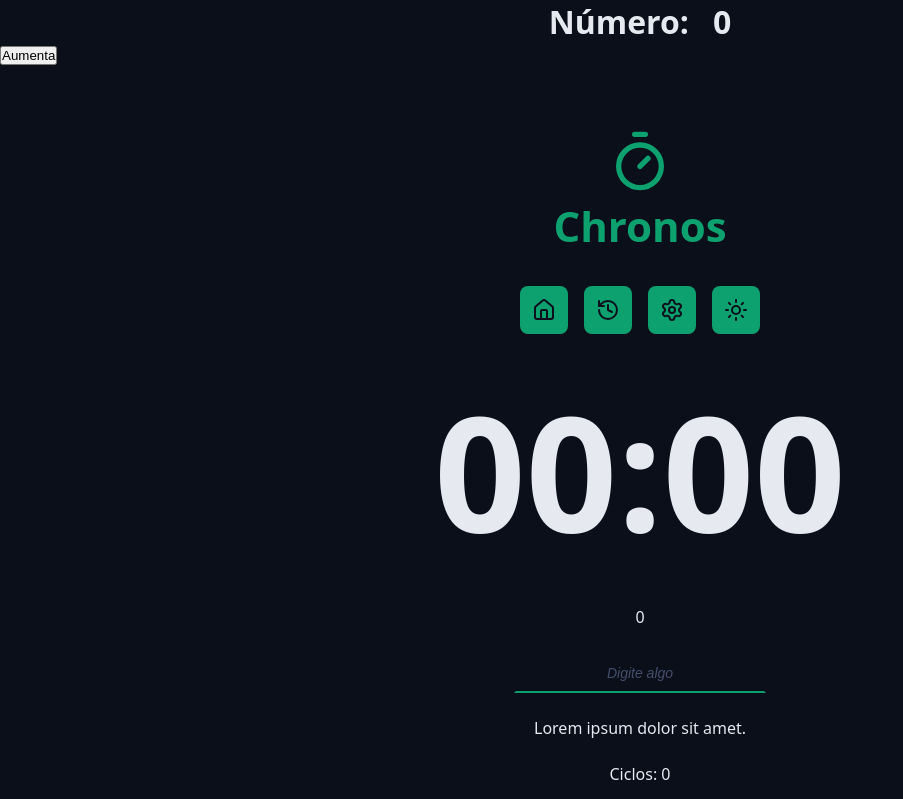
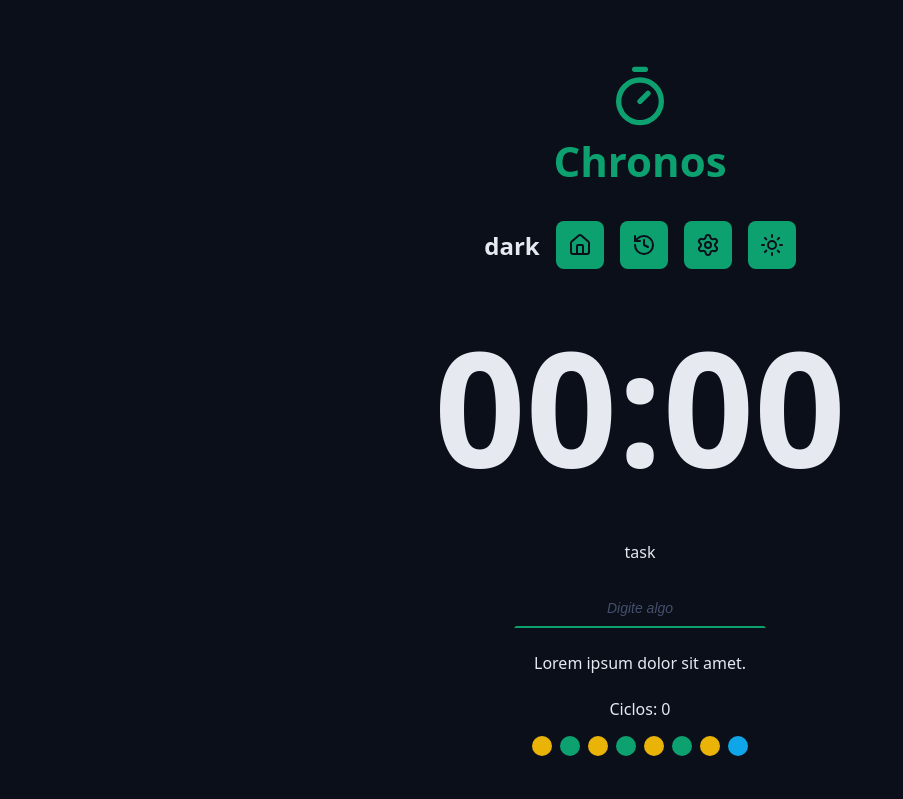
Before and after one commit to juliodev10/chronos-pomodoro, a React (Vite) app: page / in a window 1280 px wide. Shown: the top 799 px of the page, without its empty margins (0-903 px from the left). Built offline with nearby package versions, Linux system fonts and the light colour scheme.

Commit message:
useEffects

```diff
--- a/index.html
+++ b/index.html
@@ -1,5 +1,5 @@
 <!doctype html>
-<html lang="en">
+<html lang="pt-BR" data-theme="dark">
   <head>
     <meta charset="UTF-8" />
     <link rel="icon" type="image/svg+xml" href="/favicon.svg" />
--- a/src/App.tsx
+++ b/src/App.tsx
@@ -10,29 +10,10 @@
 import { DefaultButton } from './components/DefaultButton';
 import { PlayCircleIcon } from 'lucide-react';
 import { Footer } from './components/Footer';
-import { Heading } from './components/Heading';
-import { useState } from 'react';
 
 export function App() {
-  //que todos os componentes que usam "numero" sejam atualizados quando o valor mudar
-  // const [numero, setNumero] = useState(() => {
-  //   console.log('Lazy initialization');
-  //   return 0;
-  // });
-  const [numero, setNumero] = useState(0);
-
-  function handleClick() {
-    // setNumero(prevState => prevState + 1);
-    setNumero(1);
-  }
-
   return (
     <>
-      <Heading>
-        Número: <span id='numero'>{numero}</span>
-      </Heading>
-      <button onClick={handleClick}>Aumenta</button>
-
       <Container>
         <Logo />
       </Container>
@@ -49,7 +30,7 @@
         <form className='form' action=''>
           <div className='formRow'>
             <DefaultInput
-              labelText={numero.toString()}
+              labelText='task'
               id='meuInput'
               type='text'
               placeholder='Digite algo'
--- a/src/components/Menu/index.tsx
+++ b/src/components/Menu/index.tsx
@@ -1,19 +1,74 @@
 import { HistoryIcon, HouseIcon, SettingsIcon, SunIcon } from 'lucide-react';
 import styles from './styles.module.css';
+import { useState, useEffect } from 'react';
+
+type AvailableThemes = 'dark' | 'light';
 
 export function Menu() {
+  const [theme, setTheme] = useState<AvailableThemes>('dark');
+
+  function handleThemeChange(
+    event: React.MouseEvent<HTMLAnchorElement, MouseEvent>,
+  ) {
+    event.preventDefault(); //Não segue o link
+
+    setTheme(prevTheme => {
+      const nextTheme = prevTheme === 'dark' ? 'light' : 'dark';
+      return nextTheme;
+    });
+  }
+
+  // useEffect(() => {
+  //   console.log('useEffect sem dependências', Date.now());
+  // }); // Executado toda vez que o componente renderiza na tela
+
+  // useEffect(() => {
+  //   console.log('useEffect com array de dependência vazio', Date.now());
+  // }, []); //Executa apenas quando o React monta o componente na tela pela primeira vez
+
+  useEffect(() => {
+    console.log('Theme mudou', theme, Date.now());
+    document.documentElement.setAttribute('data-theme', theme);
+
+    return () => {
+      console.log('Olha, este componente será atualizado', Date.now());
+    };
+  }, [theme]); // Executa apenas quando o valor de theme muda
+
   return (
     <nav className={styles.menu}>
-      <a className={styles.menuLink} href='#'>
+      <h1>{theme}</h1>
+      <a
+        className={styles.menuLink}
+        href='#'
+        aria-label='Ir para a Home'
+        title='Ir para a Home'
+      >
         <HouseIcon />
       </a>
-      <a className={styles.menuLink} href='#'>
+      <a
+        className={styles.menuLink}
+        href='#'
+        aria-label='Ver Histórico'
+        title='Ver Histórico'
+      >
         <HistoryIcon />
       </a>
-      <a className={styles.menuLink} href='#'>
+      <a
+        className={styles.menuLink}
+        href='#'
+        aria-label='Configurações'
+        title='Configurações'
+      >
         <SettingsIcon />
       </a>
-      <a className={styles.menuLink} href='#'>
+      <a
+        className={styles.menuLink}
+        href='#'
+        aria-label='Mudar Tema'
+        title='Mudar Tema'
+        onClick={handleThemeChange}
+      >
         <SunIcon />
       </a>
     </nav>
--- a/src/main.tsx
+++ b/src/main.tsx
@@ -4,7 +4,7 @@
 import { App } from './App';
 
 createRoot(document.getElementById('root')!).render(
-  <StrictMode>
+  <>
     <App />
-  </StrictMode>,
+  </>,
 );
--- a/src/styles/theme.css
+++ b/src/styles/theme.css
@@ -35,3 +35,21 @@
   --disabled: #555f7d;
   --text-disabled: #aab3cc;
 }
+
+:root[data-theme='light'] {
+  --gray-100: #0a0f1a;
+  --gray-200: #181f2e;
+  --gray-300: #272f43;
+  --gray-400: #363d56;
+  --gray-500: #454f6a;
+  --gray-600: #555f7d;
+  --gray-700: #aab3cc;
+  --gray-800: #cdd3e1;
+  --gray-900: #e6e9f0;
+
+  --text-default: #0a0f1a;
+  --text-muted: #272f43;
+
+  --link-color: #0b8a60;
+  --link-hover: #065f46;
+}
```
